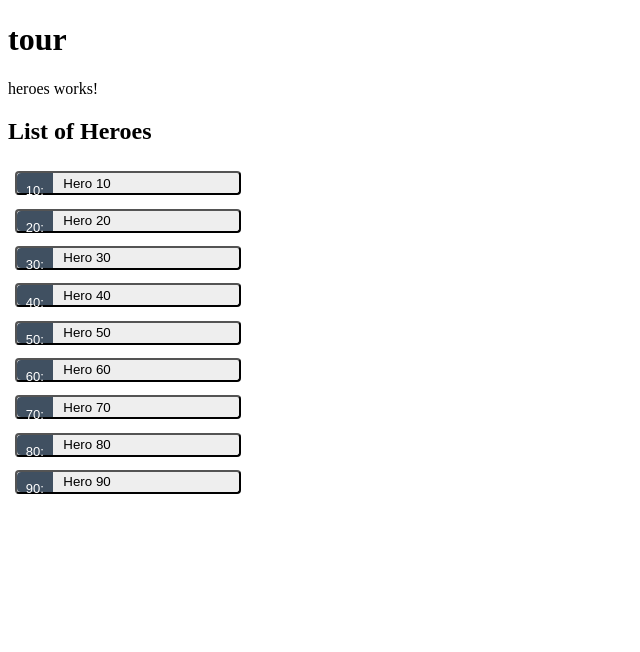
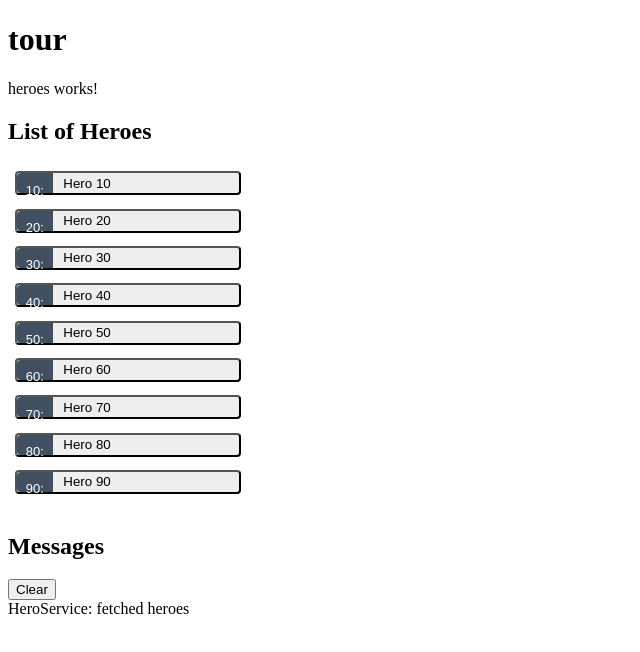
Before and after one commit to tbfPrime/tour, an Angular app: page / in a window 1280 px wide. Shown: the top 652 px of the page, without its empty margins (0-640 px from the left). Built offline with nearby package versions, Linux system fonts and the light colour scheme.

Commit message:
Added Message component and service

```diff
--- a/src/app/app.component.html
+++ b/src/app/app.component.html
@@ -1,2 +1,3 @@
 <h1>{{title}}</h1>
 <app-heroes></app-heroes>
+<app-messages></app-messages>
--- a/src/app/app.module.ts
+++ b/src/app/app.module.ts
@@ -6,12 +6,14 @@
 import { HeroesComponent } from './heroes/heroes.component';
 import { FormsModule } from '@angular/forms';
 import { HeroDetailComponent } from './hero-detail/hero-detail.component';
+import { MessagesComponent } from './messages/messages.component';
 
 @NgModule({
   declarations: [
     AppComponent,
     HeroesComponent,
-    HeroDetailComponent
+    HeroDetailComponent,
+    MessagesComponent
   ],
   imports: [
     BrowserModule,
--- a/src/app/hero.service.ts
+++ b/src/app/hero.service.ts
@@ -2,16 +2,18 @@
 import { Hero } from './hero';
 import { HEROES } from './mock_heroes';
 import { Observable, of } from 'rxjs';
+import { MessageService } from './message.service';
 
 @Injectable({
   providedIn: 'root'
 })
 export class HeroService {
 
-  constructor() { }
+  constructor(private messageService: MessageService) { }
 
   getHeroes(): Observable<Hero[]> {
     const heroes = of(HEROES);
+    this.messageService.add('HeroService: fetched heroes');
     return heroes;
   }
 }
--- a/src/app/heroes/heroes.component.ts
+++ b/src/app/heroes/heroes.component.ts
@@ -1,6 +1,7 @@
 import { Component, OnInit } from '@angular/core';
 import { Hero } from '../hero';
 import { HeroService } from '../hero.service';
+import { MessageService } from '../message.service';
 
 @Component({
   selector: 'app-heroes',
@@ -12,10 +13,11 @@
   heroes: Hero[] = [];
   selectedHero?: Hero;
   onSelect(hero: Hero): void {
+    this.messageService.add(`Hero ${hero.name} clicked!`)
     this.selectedHero = hero;
   }
 
-  constructor(private heroService: HeroService) { }
+  constructor(private heroService: HeroService, private messageService: MessageService) { }
 
   ngOnInit(): void {
     this.getHeroes();
--- /dev/null
+++ b/src/app/message.service.ts
@@ -0,0 +1,18 @@
+import { Injectable } from '@angular/core';
+
+@Injectable({
+  providedIn: 'root'
+})
+export class MessageService {
+  messages: string[]= [];
+
+  constructor() { }
+
+  add(message: string){
+    this.messages.push(message);
+  }
+
+  clear(){
+    this.messages = [];
+  }
+}
--- /dev/null
+++ b/src/app/messages/messages.component.html
@@ -0,0 +1,8 @@
+<h2>Messages</h2>
+<button (click)="messageService.clear()">Clear</button>
+
+<div *ngIf="messageService.messages.length">
+  <div *ngFor="let message of messageService.messages">
+    {{message}}
+  </div>
+</div>
--- /dev/null
+++ b/src/app/messages/messages.component.ts
@@ -0,0 +1,16 @@
+import { Component, OnInit } from '@angular/core';
+import { MessageService } from '../message.service';
+
+@Component({
+  selector: 'app-messages',
+  templateUrl: './messages.component.html',
+  styleUrls: ['./messages.component.scss']
+})
+export class MessagesComponent implements OnInit {
+
+  constructor(public messageService: MessageService) { }
+
+  ngOnInit(): void {
+  }
+
+}
```
Also changed, not shown: src/app/messages/messages.component.scss (added), 2 other files (tests, documents, lock files or other folders).
